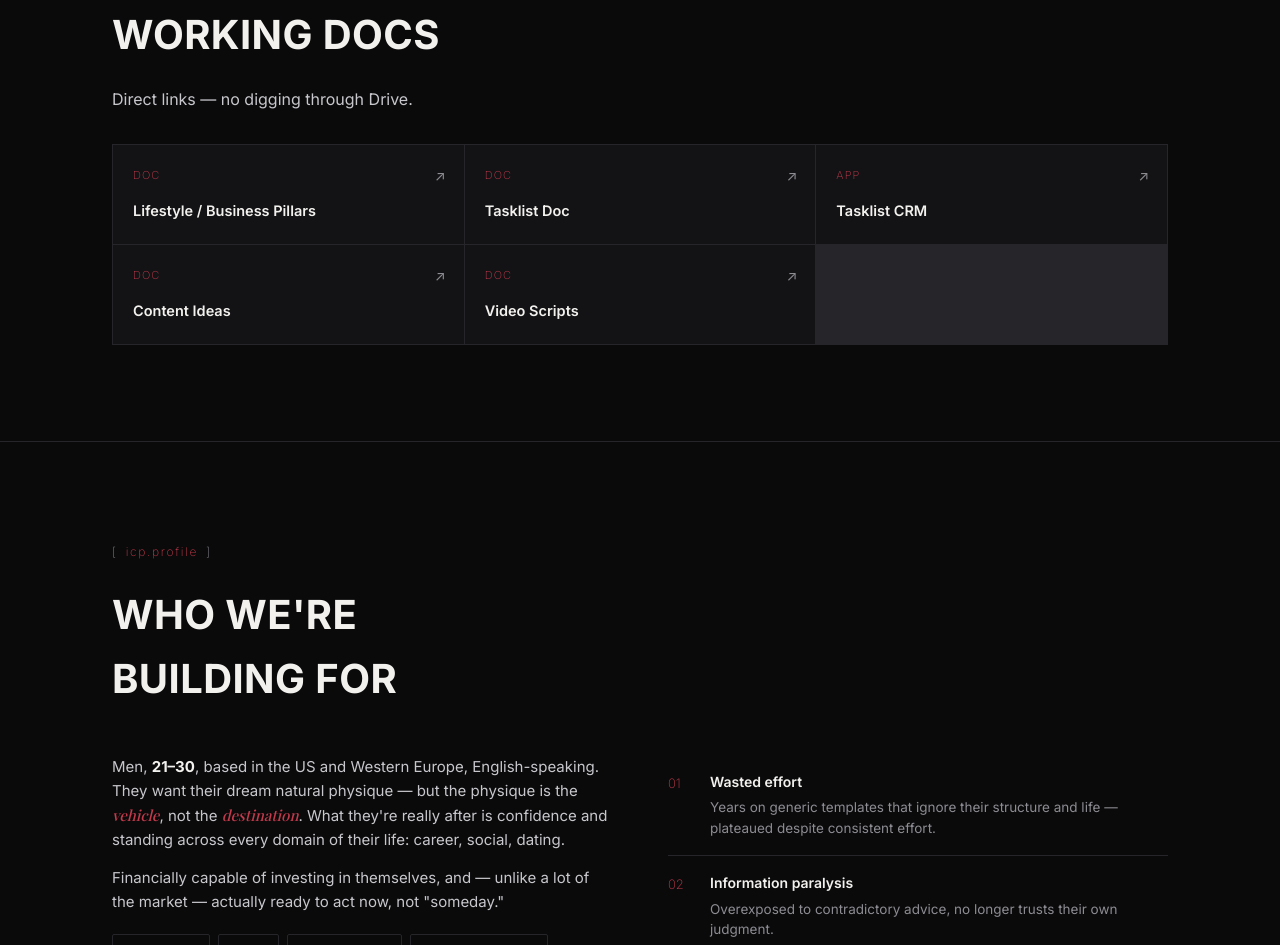
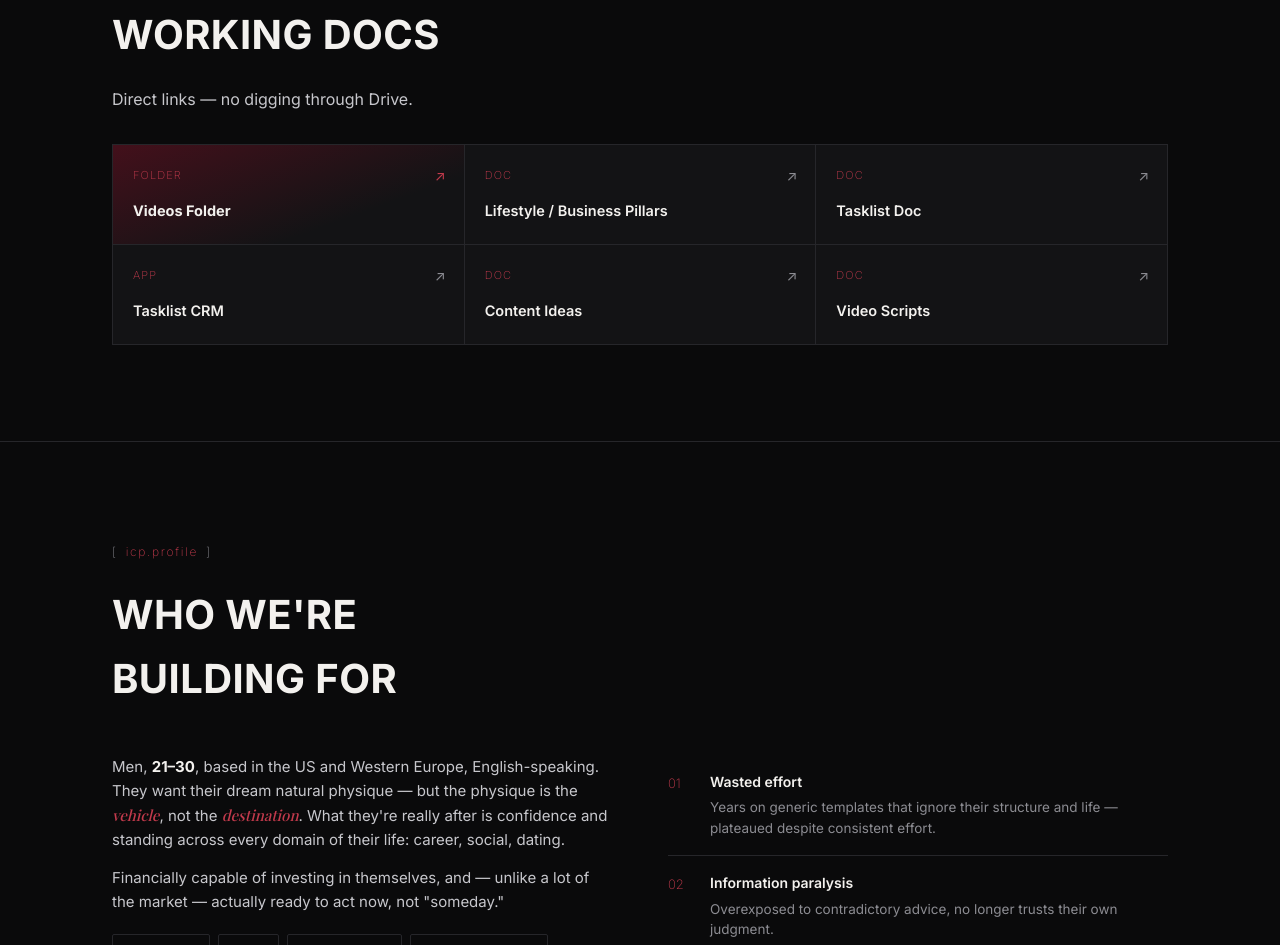
Before and after one commit to bosekg/natural-code, a website: page index.html in a window 1280 px wide. Shown: the part 810-1755 px from the top of the page. Drawn offline with nearby package versions, Linux system fonts and the light colour scheme; a web font is replaced by a local one.

Commit message:
Add files via upload

```diff
--- a/index.html
+++ b/index.html
@@ -48,6 +48,11 @@
   }
   .ql-card:hover{background:var(--panel-2);}
   .ql-card:hover .ql-arrow{color:var(--bordeaux-light); transform:translate(2px,-2px);}
+  .ql-card.featured{background:linear-gradient(160deg, var(--bordeaux-dark) 0%, var(--panel) 70%);}
+  .ql-card.featured:hover{background:linear-gradient(160deg, var(--bordeaux-dark) 0%, var(--panel-2) 70%);}
+  .ql-card.featured .ql-n{color:var(--bordeaux-light);}
+  .ql-card.featured h5{color:var(--white); font-weight:700;}
+  .ql-card.featured .ql-arrow{color:var(--bordeaux-light);}
   .ql-n{font-family:var(--font-body); font-weight:200; font-size:11px; letter-spacing:.1em; text-transform:uppercase; color:var(--bordeaux-light);}
   .ql-card h5{font-size:14.5px; font-weight:600; color:var(--white);}
   .ql-arrow{
@@ -305,6 +310,11 @@
     <h2 class="title-lg">Working docs</h2>
     <p class="lede">Direct links — no digging through Drive.</p>
     <div class="ql-grid">
+      <a class="ql-card featured" href="https://drive.google.com/drive/folders/1pRgDGr_bpdU-D_DdENHG4Okh5s4jAyMo?usp=drive_link" target="_blank" rel="noopener">
+        <span class="ql-n">folder</span>
+        <h5>Videos Folder</h5>
+        <span class="ql-arrow">↗</span>
+      </a>
       <a class="ql-card" href="https://docs.google.com/document/d/1WYsVcJPzCftpvUayr7fMarx0FFVXcd7PMoZd5fIUcWo/edit?usp=drive_link" target="_blank" rel="noopener">
         <span class="ql-n">doc</span>
         <h5>Lifestyle / Business Pillars</h5>
```
